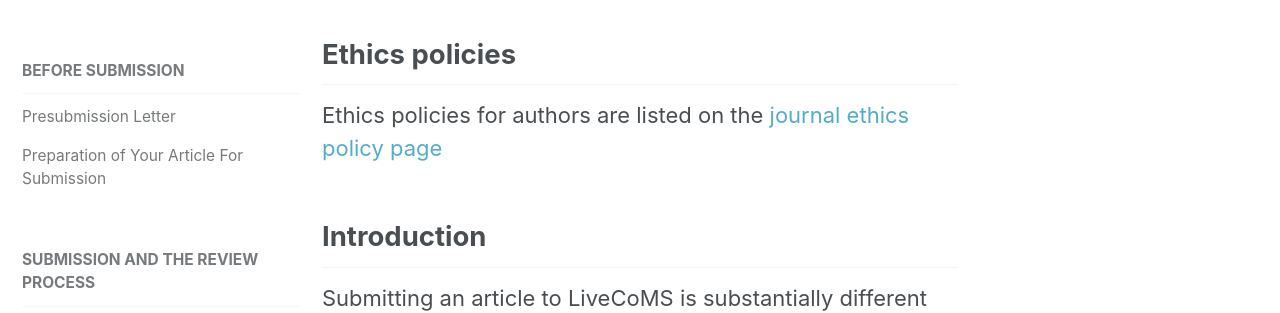
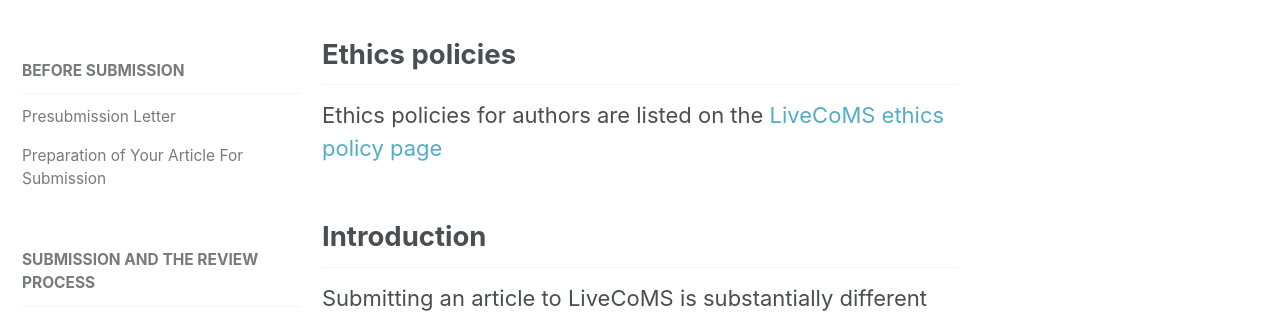
Before and after one commit to livecomsjournal/livecomsjournal.github.io, a Jekyll site: the page built from _author_instructions/01_policies.md, in a window 1280 px wide and 900 px high. Shown: the part 312-625 px from the top of the window. Built offline with Jekyll 4.4.1, drawn with Linux system fonts in a browser that asks for light colours.

Commit message:
Update 01_policies.md
Fixing link to ethics policies for authors.

```diff
--- a/_author_instructions/01_policies.md
+++ b/_author_instructions/01_policies.md
@@ -11,7 +11,7 @@
 
 ## Ethics policies
 
-Ethics policies for authors are listed on the [journal ethics policy page](../editorial_policies/publication_ethics#ethical- obligations-of-authors)
+Ethics policies for authors are listed on the [LiveCoMS ethics policy page](https://livecomsjournal.github.io/editorial_policies/publication_ethics#ethical-obligations-of-authors)
 
 ## Introduction
 
```
